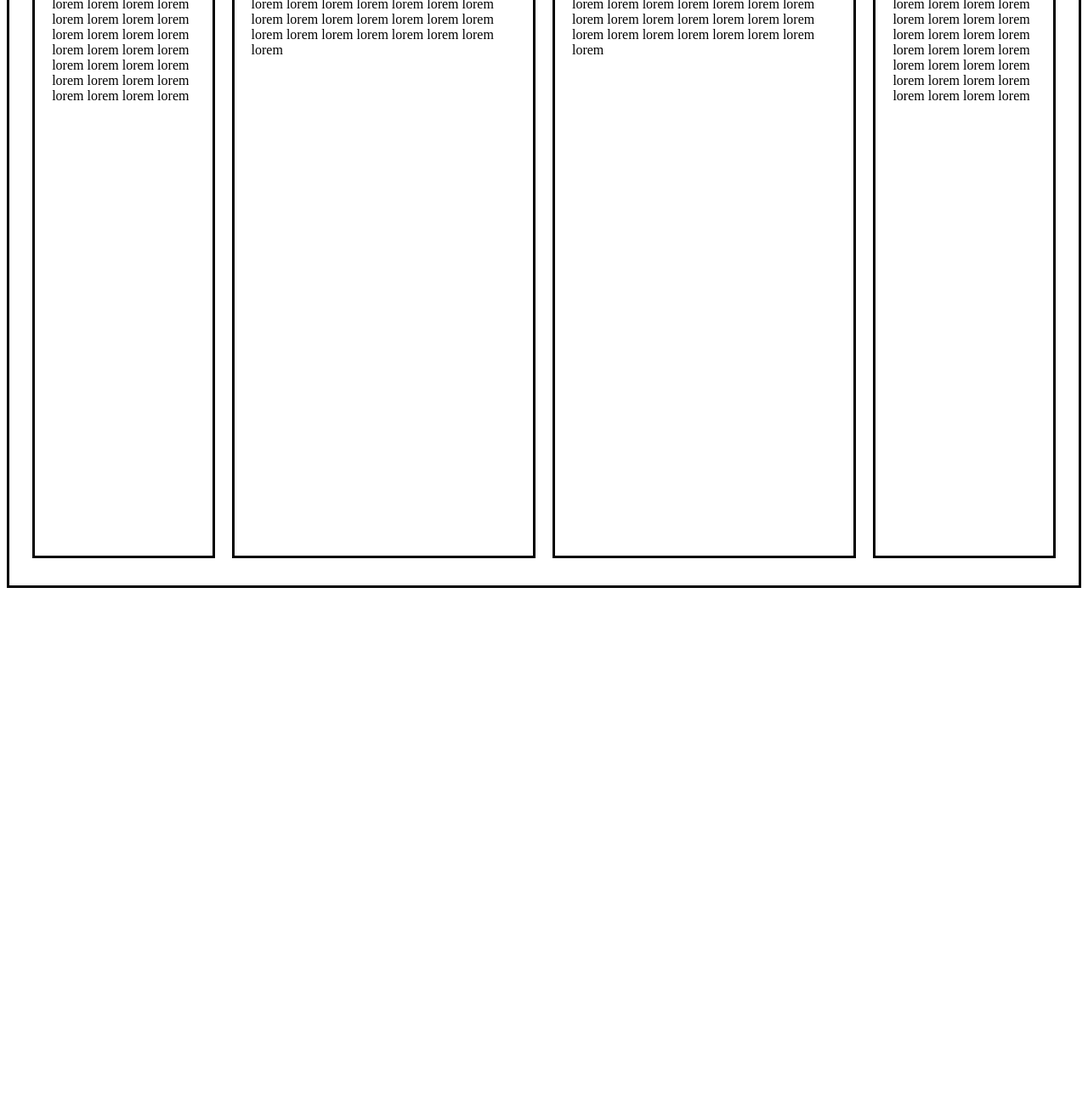
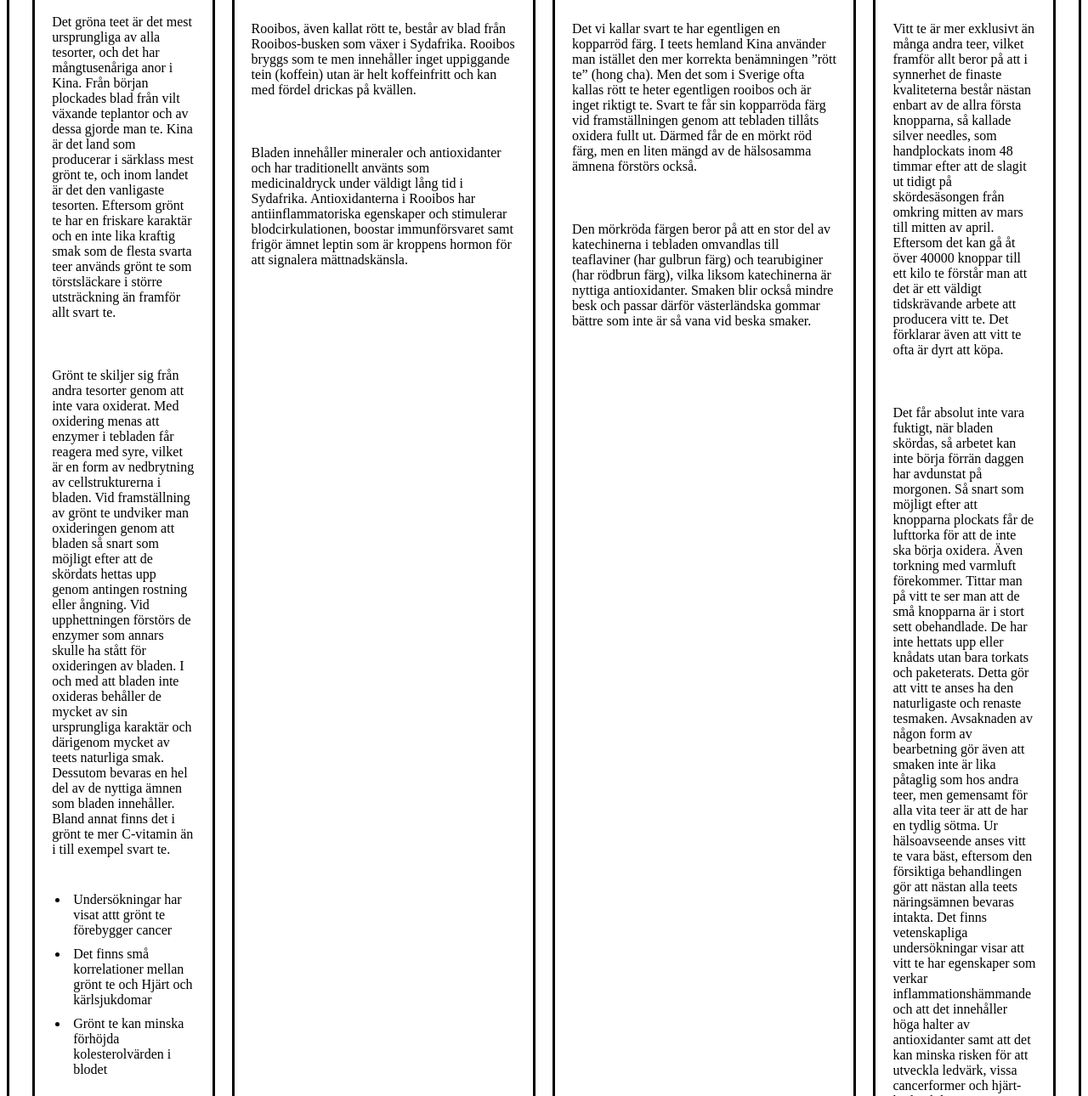
Before and after one commit to sofiaborg/uppgift1, a plain HTML site: page index.html in a window 1280 px wide. Shown: the part 122-1412 px from the top of the page at 85% size. Before the commit the page ends 822 px from the top, so only its background shows below. Drawn offline with Linux system fonts and the light colour scheme.

Commit message:
uppdaterade filer

```diff
--- a/index.html
+++ b/index.html
@@ -8,64 +8,110 @@
     <link rel="stylesheet" href="main.css" />
   </head>
   <div id="body">
-  <div class="container">
-    <nav>
-        <p>lorem lorem lorem
-            lorem lorem lorem
-            lorem lorem lorem
-            lorem lorem lorem
-            lorem lorem lorem
-            lorem lorem lorem
-            lorem lorem lorem
-            lorem lorem lorem
-            lorem lorem lorem
-            lorem lorem lorem
-            lorem lorem lorem
-            lorem lorem lorem
+    <div class="container">
+      <nav>
+        <section class="headlines"><h1>Gult te</h1></section>
+        <p>
+          Det gröna teet är det mest ursprungliga av alla tesorter, och det har
+          mångtusenåriga anor i Kina. Från början plockades blad från vilt
+          växande teplantor och av dessa gjorde man te. Kina är det land som
+          producerar i särklass mest grönt te, och inom landet är det den
+          vanligaste tesorten. Eftersom grönt te har en friskare karaktär och en
+          inte lika kraftig smak som de flesta svarta teer används grönt te som
+          törstsläckare i större utsträckning än framför allt svart te.
         </p>
-    </nav>
-    <header>        <p>lorem lorem lorem
-            lorem lorem lorem
-            lorem lorem lorem
-            lorem lorem lorem
-            lorem lorem lorem
-            lorem lorem lorem
-            lorem lorem lorem
-            lorem lorem lorem
-            lorem lorem lorem
-            lorem lorem lorem
-            lorem lorem lorem
-            lorem lorem lorem
+        <p>
+          Grönt te skiljer sig från andra tesorter genom att inte vara oxiderat.
+          Med oxidering menas att enzymer i tebladen får reagera med syre,
+          vilket är en form av nedbrytning av cellstrukturerna i bladen. Vid
+          framställning av grönt te undviker man oxideringen genom att bladen så
+          snart som möjligt efter att de skördats hettas upp genom antingen
+          rostning eller ångning. Vid upphettningen förstörs de enzymer som
+          annars skulle ha stått för oxideringen av bladen. I och med att bladen
+          inte oxideras behåller de mycket av sin ursprungliga karaktär och
+          därigenom mycket av teets naturliga smak. Dessutom bevaras en hel del
+          av de nyttiga ämnen som bladen innehåller. Bland annat finns det i
+          grönt te mer C-vitamin än i till exempel svart te.
         </p>
-    </nav></header>
-    <main>        <p>lorem lorem lorem
-            lorem lorem lorem
-            lorem lorem lorem
-            lorem lorem lorem
-            lorem lorem lorem
-            lorem lorem lorem
-            lorem lorem lorem
-            lorem lorem lorem
-            lorem lorem lorem
-            lorem lorem lorem
-            lorem lorem lorem
-            lorem lorem lorem
+        <ul>
+          <li>Undersökningar har visat attt grönt te förebygger cancer</li>
+          <li>
+            Det finns små korrelationer mellan grönt te och Hjärt och
+            kärlsjukdomar
+          </li>
+          <li>Grönt te kan minska förhöjda kolesterolvärden i blodet</li>
+        </ul>
+      </nav>
+      <header>
+        <section class="headlines"><h1>Rött te</h1></section>
+        <p>
+          Rooibos, även kallat rött te, består av blad från Rooibos-busken som
+          växer i Sydafrika. Rooibos bryggs som te men innehåller inget
+          uppiggande tein (koffein) utan är helt koffeinfritt och kan med fördel
+          drickas på kvällen.
         </p>
-    </nav></main>
-    <footer>        <p>lorem lorem lorem
-            lorem lorem lorem
-            lorem lorem lorem
-            lorem lorem lorem
-            lorem lorem lorem
-            lorem lorem lorem
-            lorem lorem lorem
-            lorem lorem lorem
-            lorem lorem lorem
-            lorem lorem lorem
-            lorem lorem lorem
-            lorem lorem lorem
+        <p>
+          Bladen innehåller mineraler och antioxidanter och har traditionellt
+          använts som medicinaldryck under väldigt lång tid i Sydafrika.
+          Antioxidanterna i Rooibos har antiinflammatoriska egenskaper och
+          stimulerar blodcirkulationen, boostar immunförsvaret samt frigör ämnet
+          leptin som är kroppens hormon för att signalera mättnadskänsla.
         </p>
-    </nav></footer>
-</id>
+      </header>
+      <main>
+        <section class="headlines">
+          <h1>Svart te</h1>
+        </section>
+        <p>
+          Det vi kallar svart te har egentligen en kopparröd färg. I teets
+          hemland Kina använder man istället den mer korrekta benämningen ”rött
+          te” (hong cha). Men det som i Sverige ofta kallas rött te heter
+          egentligen rooibos och är inget riktigt te. Svart te får sin
+          kopparröda färg vid framställningen genom att tebladen tillåts oxidera
+          fullt ut. Därmed får de en mörkt röd färg, men en liten mängd av de
+          hälsosamma ämnena förstörs också.
+        </p>
+        <p>
+          Den mörkröda färgen beror på att en stor del av katechinerna i
+          tebladen omvandlas till teaflaviner (har gulbrun färg) och
+          tearubiginer (har rödbrun färg), vilka liksom katechinerna är nyttiga
+          antioxidanter. Smaken blir också mindre besk och passar därför
+          västerländska gommar bättre som inte är så vana vid beska smaker.
+        </p>
+      </main>
+      <footer>
+        <section class="headlines"><h1>Vitt te</h1></section>
+        <p>
+          Vitt te är mer exklusivt än många andra teer, vilket framför allt
+          beror på att i synnerhet de finaste kvaliteterna består nästan enbart
+          av de allra första knopparna, så kallade silver needles, som
+          handplockats inom 48 timmar efter att de slagit ut tidigt på
+          skördesäsongen från omkring mitten av mars till mitten av april.
+          Eftersom det kan gå åt över 40000 knoppar till ett kilo te förstår man
+          att det är ett väldigt tidskrävande arbete att producera vitt te. Det
+          förklarar även att vitt te ofta är dyrt att köpa.
+        </p>
+        <p>
+          Det får absolut inte vara fuktigt, när bladen skördas, så arbetet kan
+          inte börja förrän daggen har avdunstat på morgonen. Så snart som
+          möjligt efter att knopparna plockats får de lufttorka för att de inte
+          ska börja oxidera. Även torkning med varmluft förekommer. Tittar man
+          på vitt te ser man att de små knopparna är i stort sett obehandlade.
+          De har inte hettats upp eller knådats utan bara torkats och
+          paketerats. Detta gör att vitt te anses ha den naturligaste och
+          renaste tesmaken. Avsaknaden av någon form av bearbetning gör även att
+          smaken inte är lika påtaglig som hos andra teer, men gemensamt för
+          alla vita teer är att de har en tydlig sötma. Ur hälsoavseende anses
+          vitt te vara bäst, eftersom den försiktiga behandlingen gör att nästan
+          alla teets näringsämnen bevaras intakta. Det finns vetenskapliga
+          undersökningar visar att vitt te har egenskaper som verkar
+          inflammationshämmande och att det innehåller höga halter av
+          antioxidanter samt att det kan minska risken för att utveckla ledvärk,
+          vissa cancerformer och hjärt-kärlsjukdomar. De unga, obehandlade
+          bladen i vitt te innehåller även högre halter av det rogivande ämnet
+          teanin än grönt och svart te.
+        </p>
+      </footer>
+    </div>
   </div>
 </html>
--- a/main.css
+++ b/main.css
@@ -1,6 +1,17 @@
 #body {
   display: grid;
   justify-content: center;
+}
+
+.headlines {
+  text-transform: uppercase;
+  font-family: arial;
+  text-align: center;
+  padding-top: 20px;
+}
+
+li {
+  padding: 5px;
 }
 
 .container {
```
